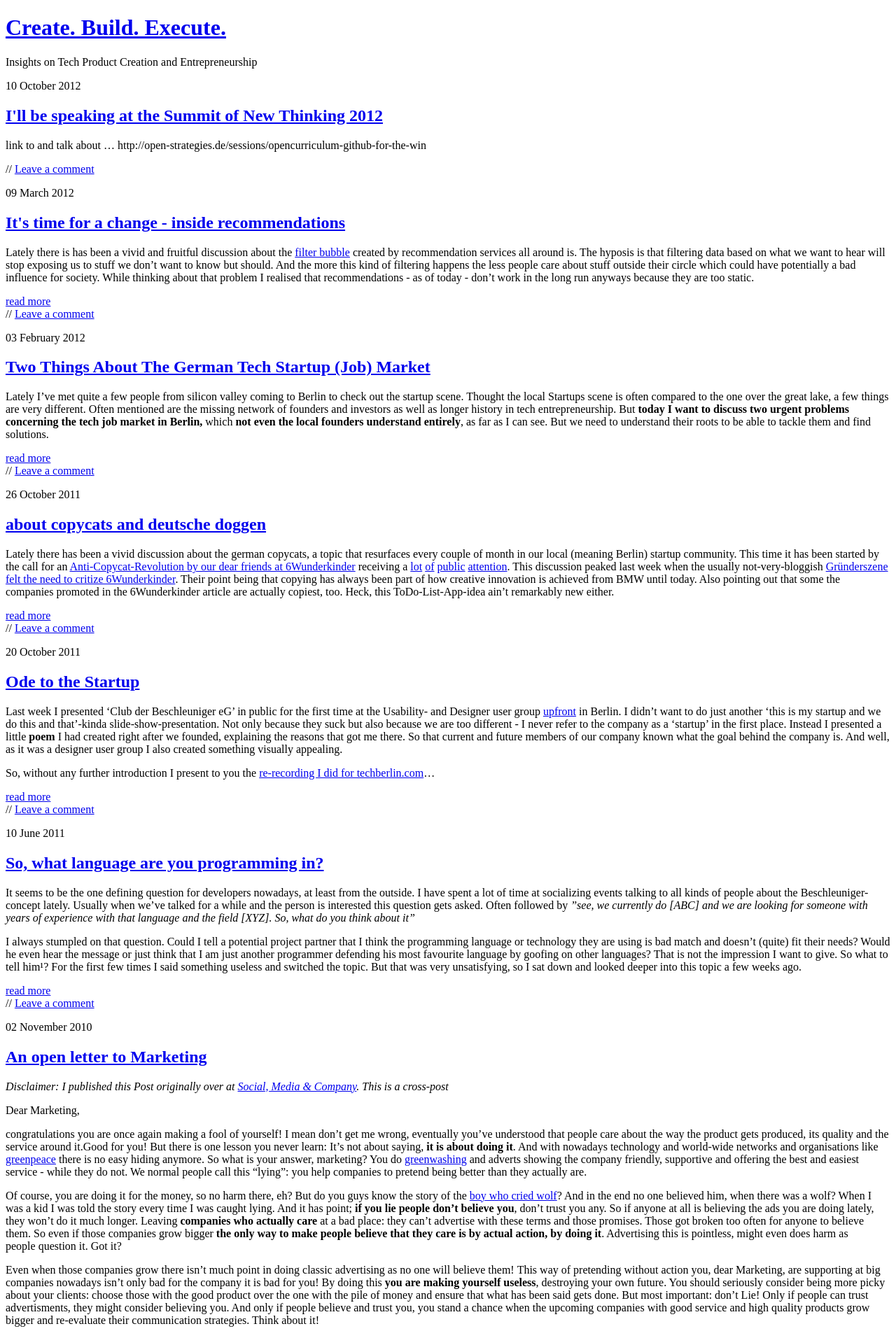
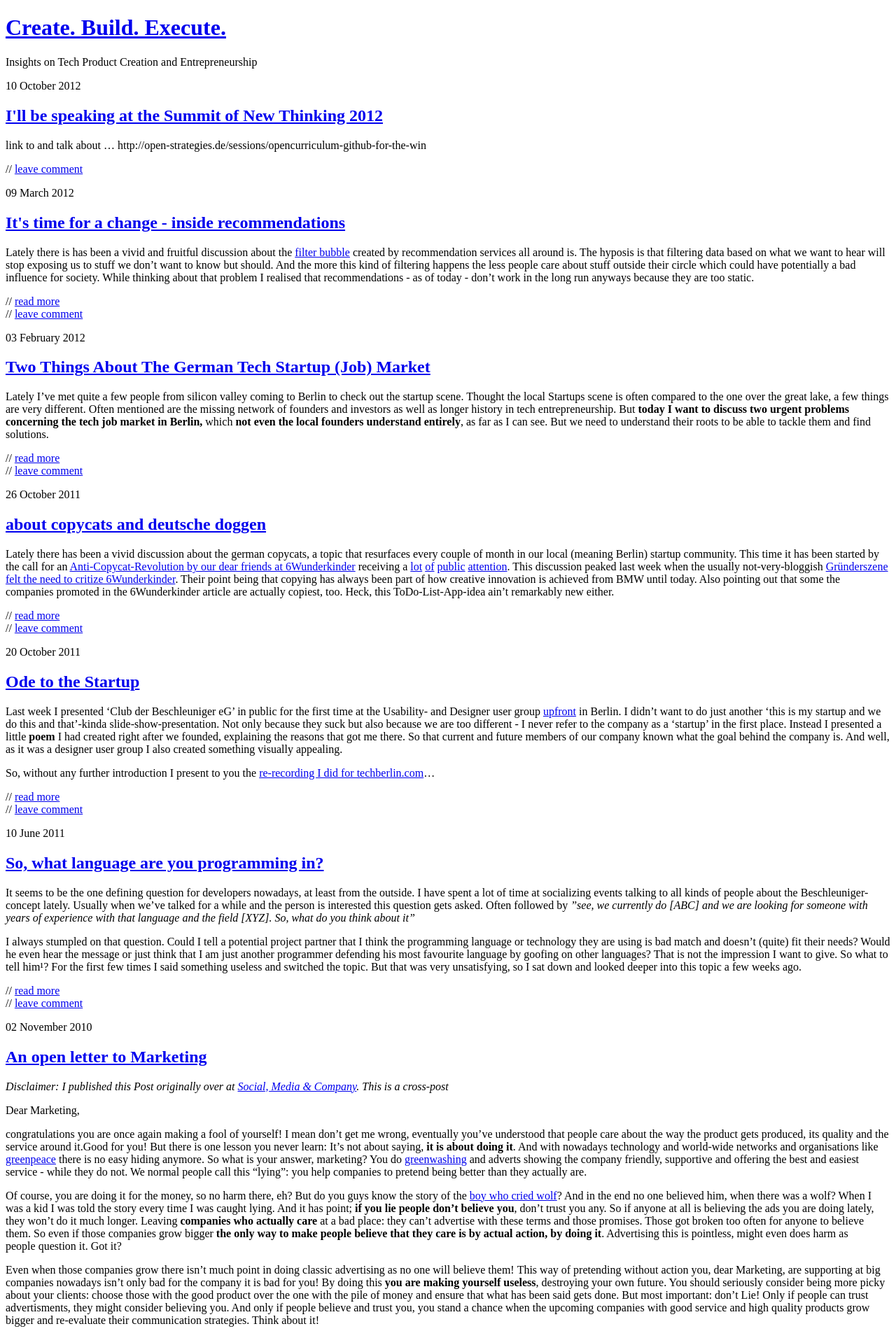
Before and after one commit to gnunicorn/blog, a Jekyll site: the page built from index.html, in a window 1280 px wide. Shown: the top 1912 px of the page at 70% size. Built offline with Jekyll 4.4.1, drawn with Linux system fonts in a browser that asks for light colours; the list of posts is cut into pages by our own code; some of the changed text lies outside the part shown.

Commit message:
more readable and slightly fixed design

```diff
--- a/index.html
+++ b/index.html
@@ -29,13 +29,14 @@ layout: page
         </a>
       {% endif %}
       {% if post.description and post.description != "" %}
-        {{ post.description | markdownify }} <a href="{{ BASE_PATH }}{{ post.url }}">read&nbsp;more</a>
+        {{ post.description | markdownify }}
       {% else %}
         {{ post.content | markdownify }}
       {% endif %}
     </div>
     <div class="post-meta">
-       // <a class="comments_action" href="{{ BASE_PATH }}{{ post.url }}#disqus_thread">Leave a comment</a>
+       {% if post.description and post.description != "" %}// <a href="{{ BASE_PATH }}{{ post.url }}">read&nbsp;more</a> <br>{% endif %}
+       // <a class="comments_action" href="{{ BASE_PATH }}{{ post.url }}#disqus_thread">leave comment</a>
     </div>
   </div>
 {% endfor %}
```
Also changed, not shown: assets/themes/twitter/css/style.css (+7 -3 lines).
